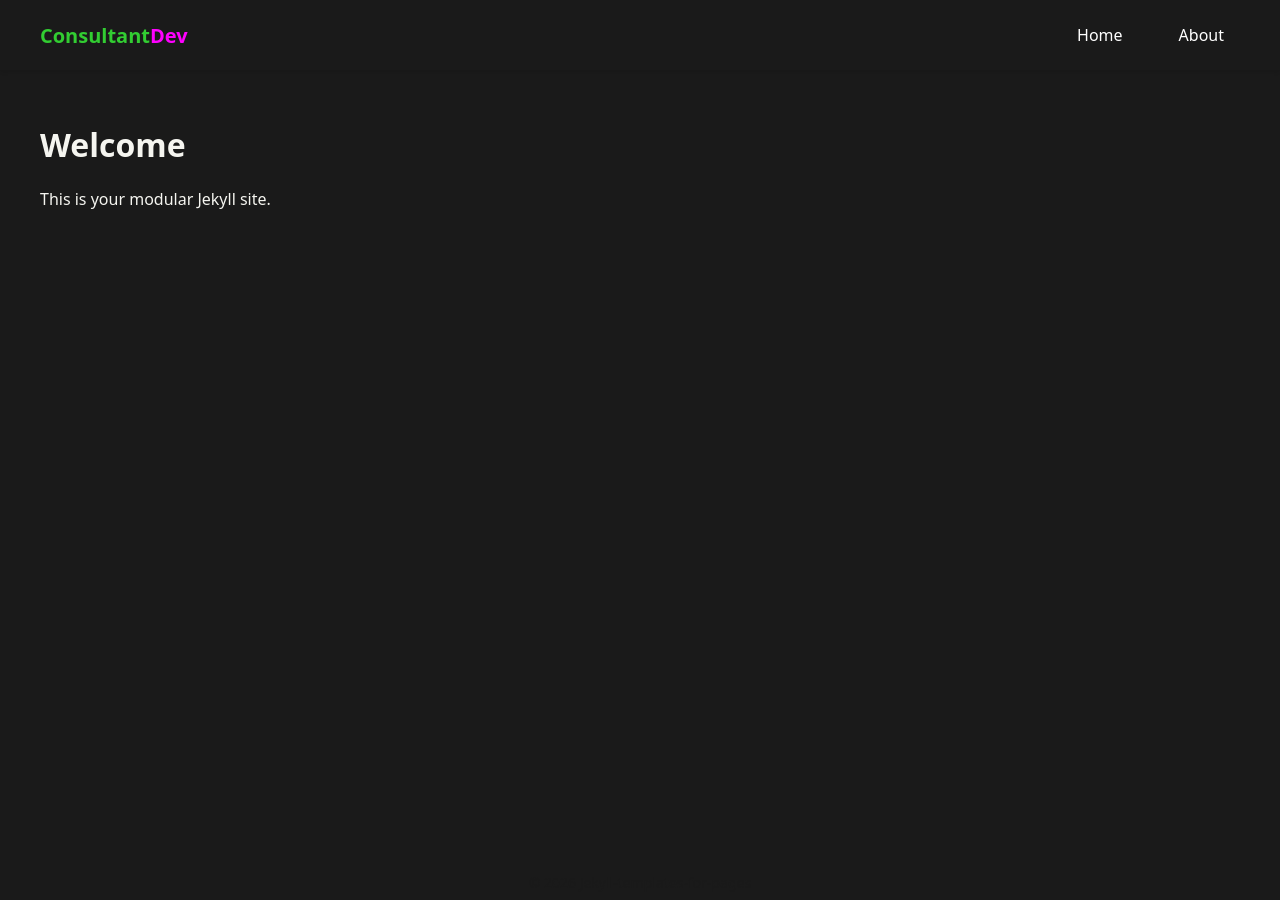
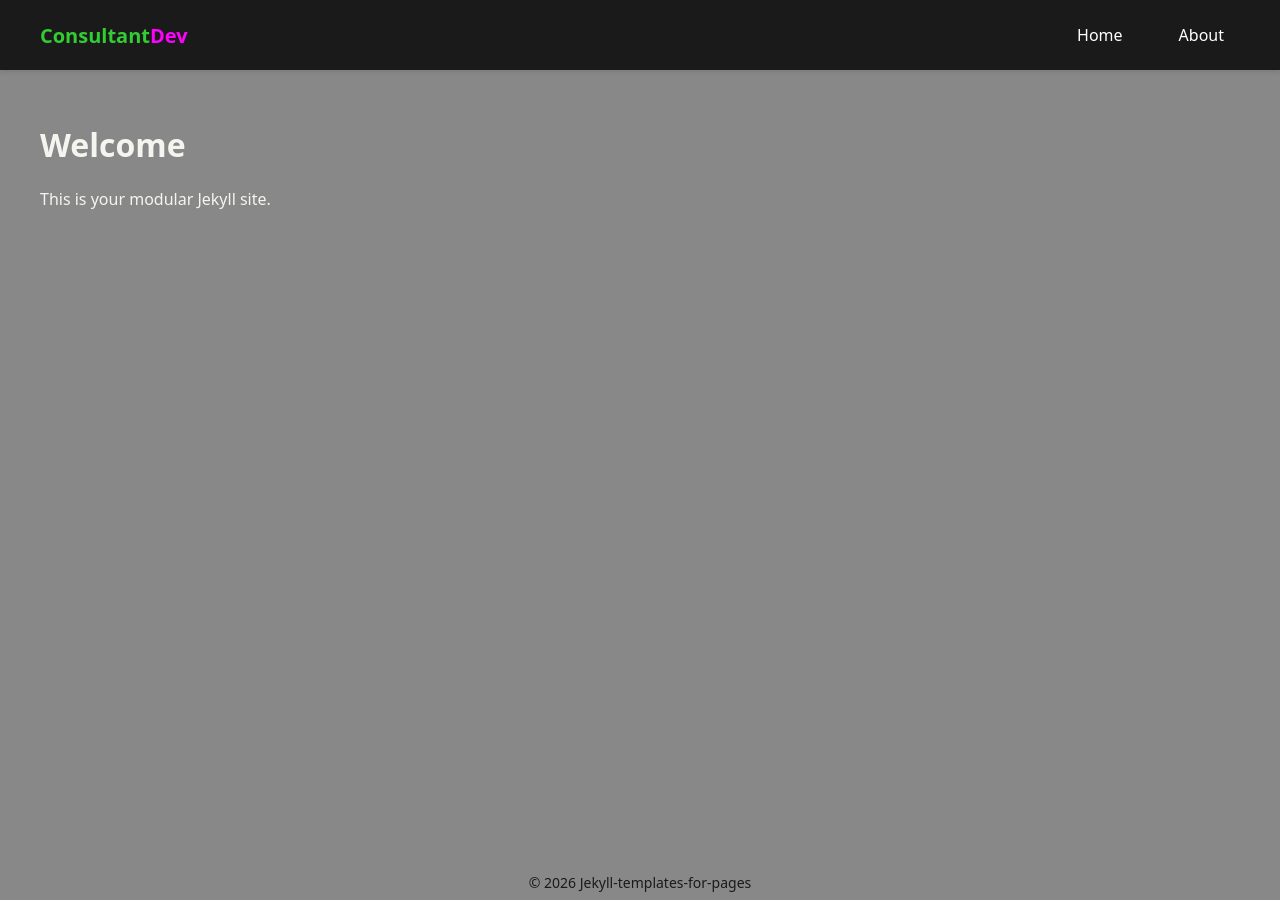
Before and after one commit to m33lucky-benny/Jekyll-templates-for-pages, a Jekyll site: the page built from index.html, in a window 1280 px wide. Built offline with Jekyll 4.4.1, drawn with Linux system fonts in a browser that asks for light colours.

Commit message:
Update main.scss

```diff
--- a/assets/css/main.scss
+++ b/assets/css/main.scss
@@ -33,7 +33,7 @@ html, body {
 }
 
 body {
-  background: var(--surface1);
+  background: var(--muted);
   margin: 0;
   font-family: system-ui, sans-serif;
   color: var(--text);
```
